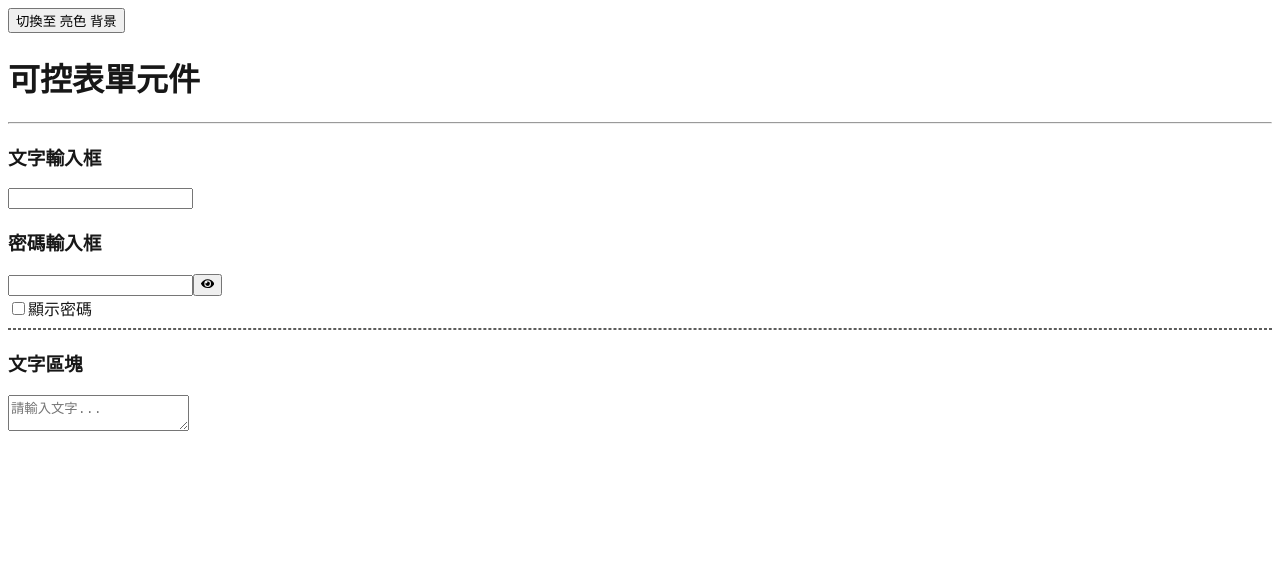
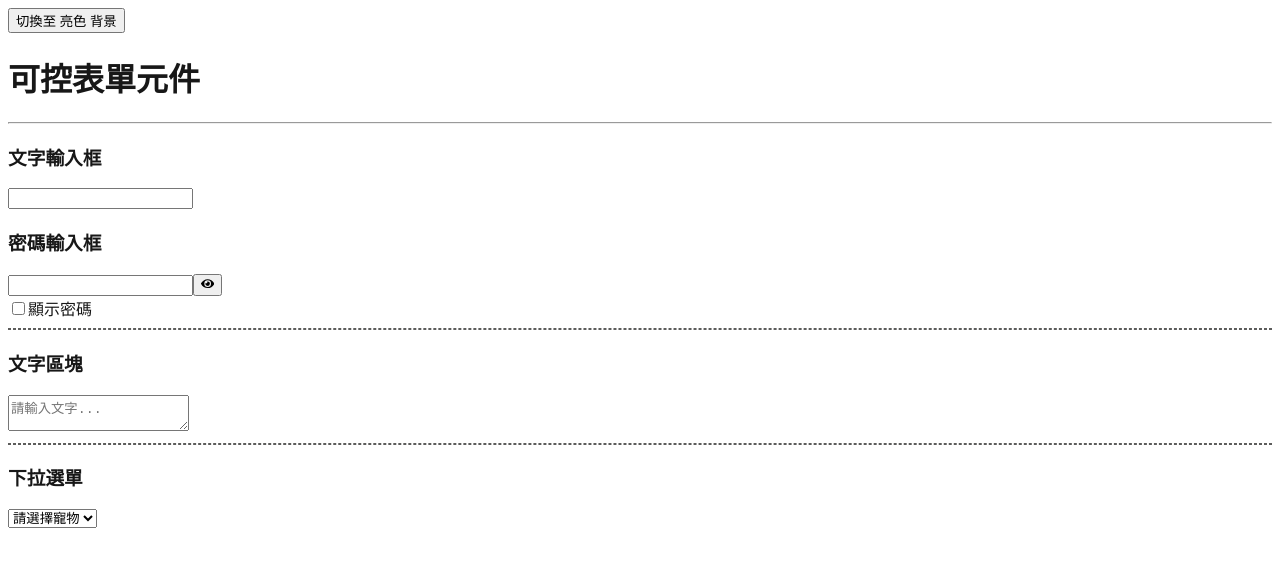
Before and after one commit to sugarban-p/react-lectures, a Next.js app: page /ch6-form/controlled in a window 1280 px wide. Shown: the top 566 px of the page. Built offline with nearby package versions, Linux system fonts and the light colour scheme.

Commit message:
可控表單元件 (3) - 下拉選單 - select

```diff
--- /dev/null
+++ b/app/ch6-form/controlled/_components/option-select.tsx
@@ -0,0 +1,22 @@
+'use client';
+
+import { useState } from 'react';
+
+export default function OptionSelect() {
+  const [option, setOption] = useState('');
+  return (
+    <>
+      <h3>下拉選單</h3>
+      <select
+        value={option}
+        onChange={(e) => {
+          setOption(e.target.value);
+        }}
+      >
+        <option value="">請選擇寵物</option>
+        <option value="dog">狗</option>
+        <option value="cat">貓</option>
+      </select>
+    </>
+  );
+}
--- a/app/ch6-form/controlled/page.tsx
+++ b/app/ch6-form/controlled/page.tsx
@@ -2,6 +2,7 @@
 
 import InputText from './_components/input-text';
 import TextArea from './_components/text-area';
+import OptionSelect from './_components/option-select';
 
 export default function ControlledPage() {
   return (
@@ -11,6 +12,8 @@ export default function ControlledPage() {
       <InputText></InputText>
       <hr style={{ border: '1px dashed #5C5C5B' }} />
       <TextArea></TextArea>
+      <hr style={{ border: '1px dashed #5C5C5B' }} />
+      <OptionSelect></OptionSelect>
     </>
   );
 }
```
